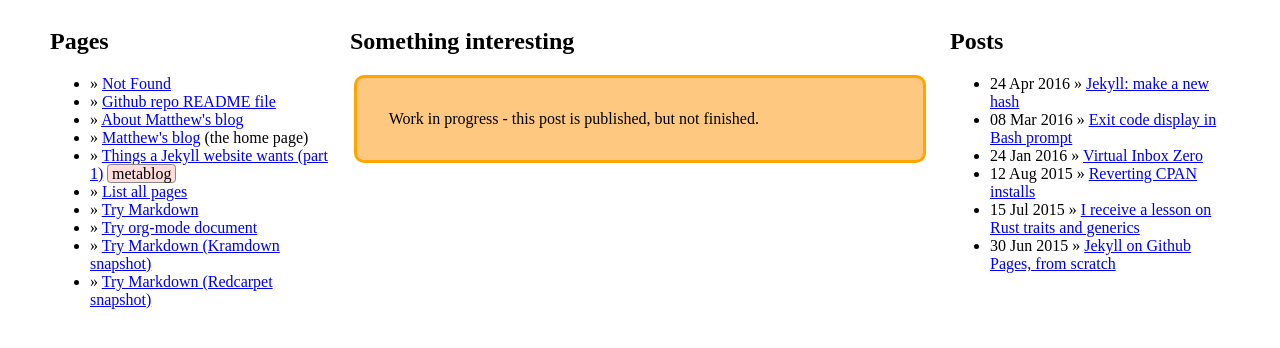
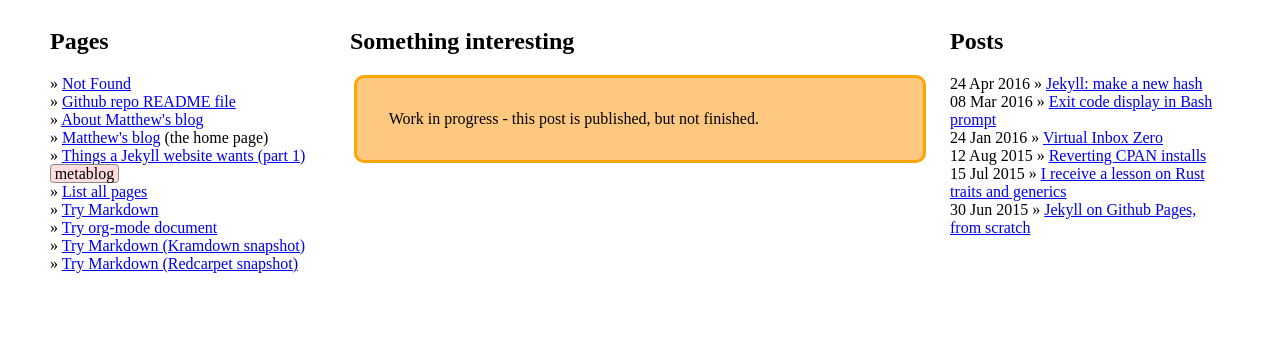
Before and after one commit to mcast/mcast.github.io, a Jekyll site: the page built from index.html, in a window 1280 px wide. Shown: the top 348 px of the page. Built offline with Jekyll 4.4.1, drawn with Linux system fonts in a browser that asks for light colours.

Commit message:
page+post list, narrower

```diff
--- a/_includes/ul--pages.html
+++ b/_includes/ul--pages.html
@@ -1,6 +1,6 @@
 <ul class="pages">
   {% for page in include.pages %}
-  <li> &raquo; <a href="{{ site.baseurl }}{{ page.url }}">{{ page.title }}</a>
+  <li><a href="{{ site.baseurl }}{{ page.url }}">{{ page.title }}</a>
     {% if page.url == '/' %}(the home page){% endif %}
     {% for tag in page.tags %}
     <span class="page-tag">{{ tag | escape }}</span>
--- a/assets/application.css
+++ b/assets/application.css
@@ -36,6 +36,10 @@ div.copyright a { color: grey }
 }
 
 
+ul.pages, ul.posts { padding: 0 }
+ul.pages li:before { content: "» " }
+ul.pages li, ul.posts li { list-style-type: none }
+
 .post-tag, .page-tag {
     border: thin #888 solid;
     border-radius: 0.5ex;
@@ -48,6 +52,7 @@ div.copyright a { color: grey }
 .match-target-show { display: none }
 .match-target-show:target { display: block }
 .match-target-show:target ~ .match-target-show-default { display: none }
+
 
 .debug b {
     display: block;
--- a/sitemap.html
+++ b/sitemap.html
@@ -77,7 +77,7 @@ title: List all pages
     {% endfor %}
 
   <h3> Other Files </h3>
-  <ul>
+  <ul class="pages">
     {% for f in site.static_files %}
     <li><a href="{{ site.baseurl }}{{ f.path }}"> {{ f.path | remove_first: '/' | escape }} </a></li>
     {% endfor %}
```
